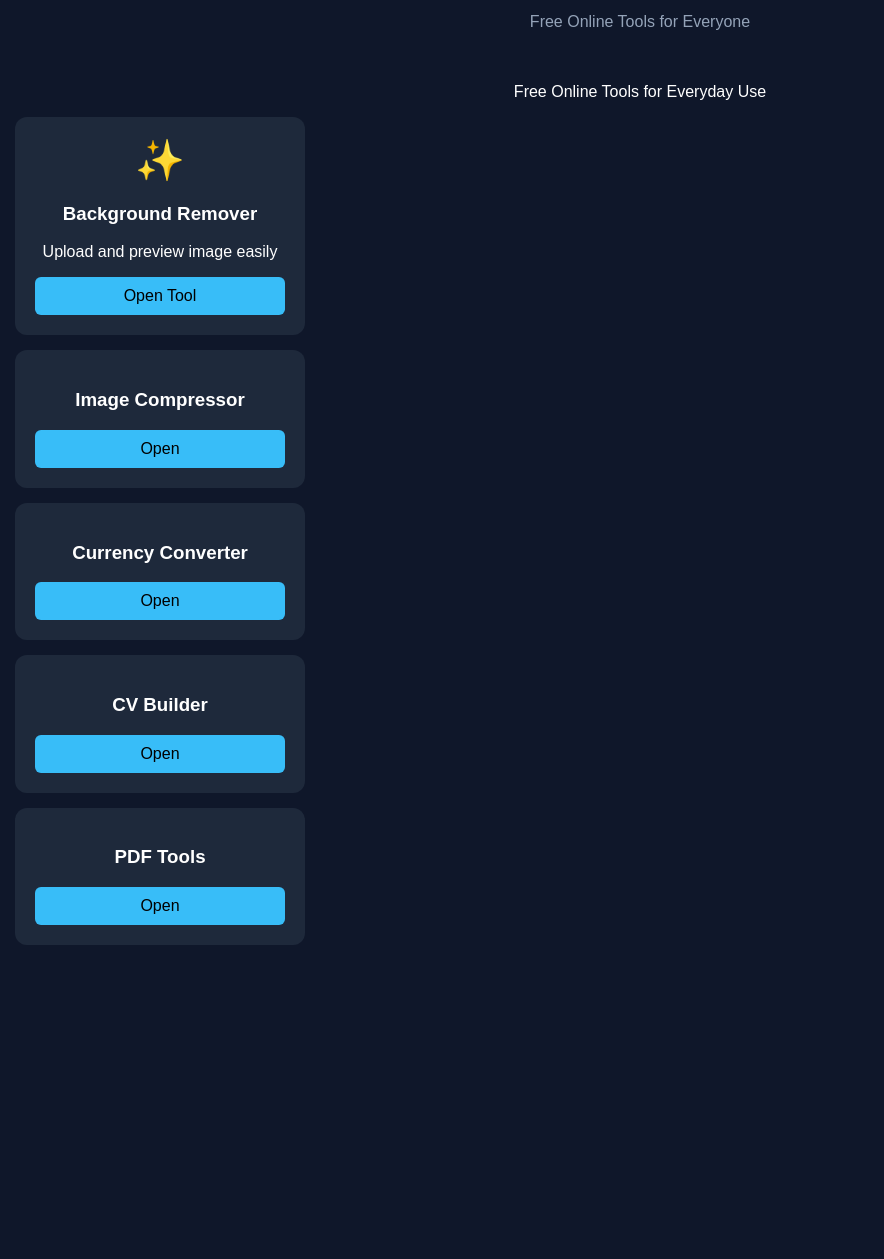
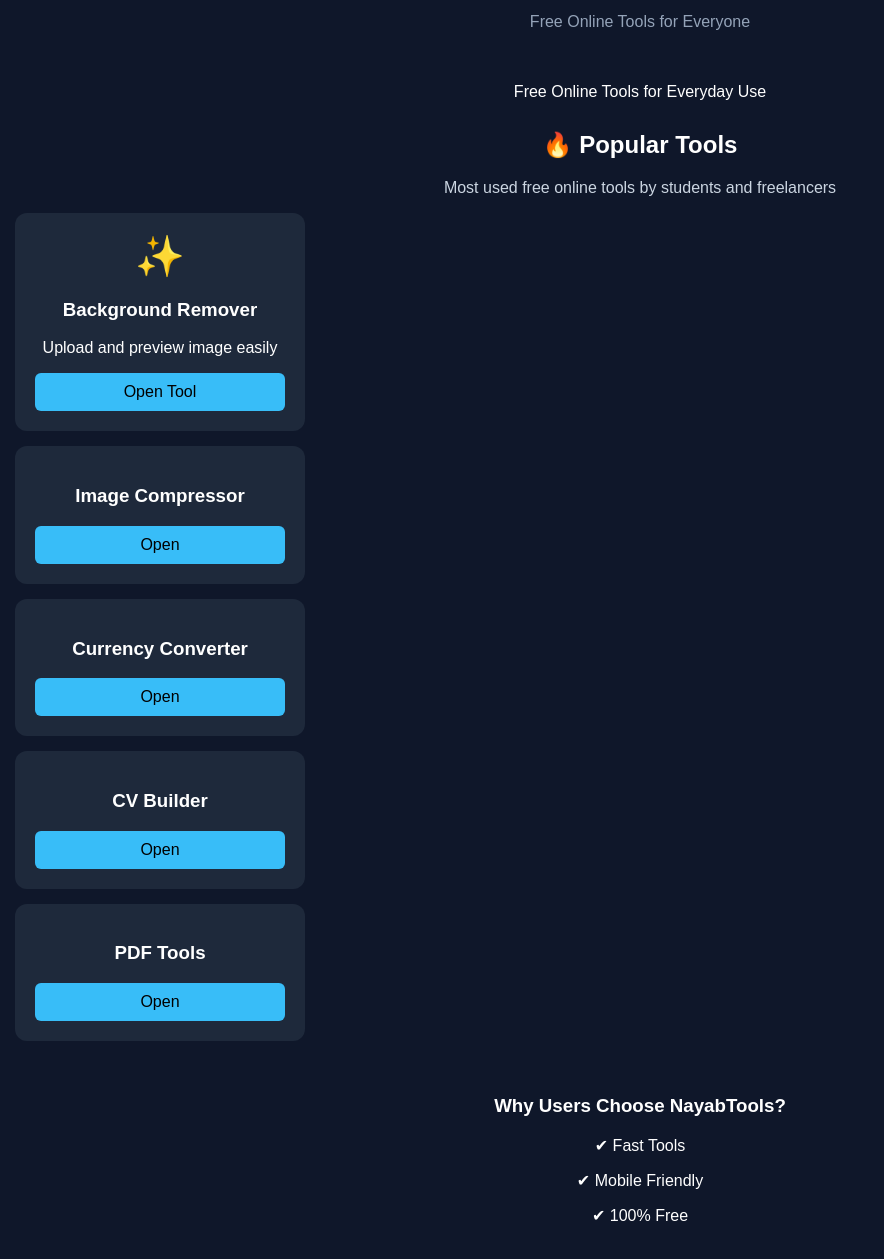
Before and after one commit to msalim19908-byte/nayabtools, a plain HTML site: page index.html in a window 1280 px wide. Shown: the part 199-1458 px from the top of the page, without its empty margins (0-884 px from the left). Before the commit the page ends 1159 px from the top, so only its background shows below. Drawn offline with Linux system fonts and the light colour scheme.

Commit message:
Update index.html

```diff
--- a/index.html
+++ b/index.html
@@ -95,7 +95,13 @@
 </div>
 <p>Free Online Tools for Everyday Use</p>
 </header>
+<h2 style="color:white;margin-top:30px;text-align:center;">
+🔥 Popular Tools
+</h2>
 
+<p style="color:#cbd5e1;text-align:center;">
+Most used free online tools by students and freelancers
+</p>
 <div class="container">
 <div class="card">
   <div style="font-size:40px;">✨</div>
@@ -124,6 +130,12 @@
 </div>
 
 </div>
+<div style="color:white;padding:20px;text-align:center;">
+  <h3>Why Users Choose NayabTools?</h3>
 
+  <p>✔ Fast Tools</p>
+  <p>✔ Mobile Friendly</p>
+  <p>✔ 100% Free</p>
+</div>
 </body>
 </html>
```
